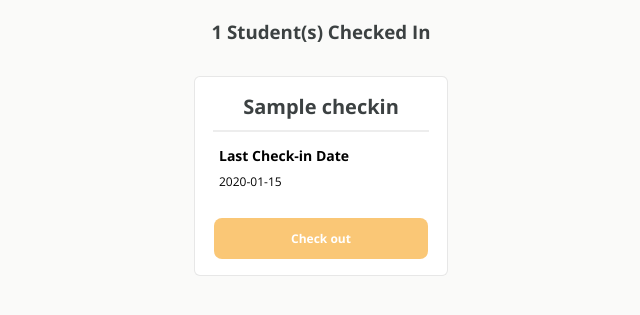
After one commit to nourjandali/bytes-bots, a Flask app: page /checkin in a window 1280 px wide. The commit adds this page. Shown: the top 315 px of the page, without its empty margins (319-959 px from the left). Run offline with Flask 2, Linux system fonts and the light colour scheme; a database or web service that is not in the repository returns one stand-in record (values such as "Sample title"); some libraries are stand-ins or nearby versions.

Commit message:
Show List of Checked Ins

```diff
--- a/app.py
+++ b/app.py
@@ -3,7 +3,6 @@ from flask import Flask
 from flask import render_template, request, jsonify
 import psycopg2
 import psycopg2.extras
-import os
 
 app = Flask(__name__)
 
@@ -22,24 +21,39 @@ def home():
 
 
 @app.route("/search", methods=["POST"])
-def test():
+def fetchDatabase():
     cur = conn.cursor(cursor_factory=psycopg2.extras.DictCursor)
     studentName = request.form['studentName']
-    cur.execute("SELECT studentname,currentclass,id,debriefsheetid, totalclasses FROM reportcards WHERE studentname ILIKE '%" + studentName +"%' ORDER BY studentname ASC")
+    cur.execute("SELECT studentname, currentclass, id, debriefsheetid, totalclasses FROM reportcards WHERE studentname ILIKE '%" + studentName +"%' ORDER BY studentname ASC")
     students = cur.fetchall();
     results = [];
     for student in students:
-        cur.execute("""SELECT debriefid,debriefdate,mentorname from debriefs
-        WHERE studentid = '%s' and debriefsheetid ='%s'
-        ORDER BY debriefdate DESC""" % (student[2],student[3])
+        cur.execute(
+                    """SELECT debriefid, debriefdate, mentorname
+                        FROM debriefs
+                        WHERE studentid = '%s'
+                        AND debriefsheetid ='%s'
+                        ORDER BY debriefdate DESC"""
+                        % (student[2],student[3])
                     )
         debriefs = cur.fetchall()
-        cur.execute("""Select totalclass, usage, importedclasses from packages
-                    where studentid = '%s' and debriefsheetid ='%s'""" % (student[2],student[3])
+        cur.execute(
+                    """SELECT totalclass, usage, importedclasses
+                        FROM packages
+                        WHERE studentid = '%s'
+                        AND debriefsheetid ='%s'"""
+                        % (student[2],student[3])
                     )
         packages = cur.fetchone()
         results.append({**dict(student), **dict(debriefs[0]), **dict(packages), 'noOfDebriefs': len(debriefs)  })
-    return render_template('response.html', data=results)
+    return render_template("response.html", data=results)
+
+@app.route("/checkin", methods=["GET", "POST"])
+def checkinList():
+    cur = conn.cursor(cursor_factory=psycopg2.extras.DictCursor)
+    cur.execute("SELECT studentname, CAST(checkintime AS varchar(10)) FROM checkin")
+    students = cur.fetchall();
+    return render_template("checkin.html", data=students)
 
 
 if __name__ == "__main__":
--- /dev/null
+++ b/static/checkin.css
@@ -0,0 +1,79 @@
+.dataFound {
+  text-align: center;
+  color: #3c4142;
+}
+
+.resultsContainer {
+  display: flex;
+  justify-content: center;
+  flex-wrap: wrap;
+  gap: 32px;
+  margin-top: 32px;
+}
+
+.card {
+  width: calc(25% - (32px * 2));
+  border: 1px solid rgba(22, 21, 19, 0.1);
+  background-color: #ffffff;
+  border-radius: 6px;
+}
+
+.cardContent {
+  text-align: center;
+}
+
+.cardTitle {
+  color: #3c4142;
+  font-size: 2 0px;
+  font-weight: 700;
+  margin-top: 16px;
+  margin-bottom: 0px;
+  padding-bottom: 0px;
+}
+
+.hRule {
+  margin: auto;
+  margin-top: 10px;
+  border: 0.5px solid #ededed;
+  max-width: 85%;
+}
+
+.detailsTitles {
+  display: flex;
+  justify-content: space-between;
+  margin: 0px 24px 0px 24px;
+  font-size: 14px;
+  font-weight: 700;
+}
+
+.detailsTitles > p {
+  margin-bottom: 8px;
+}
+
+.detailsParagraphs {
+  display: flex;
+  justify-content: space-between;
+  margin: 0px 24px 0px 24px;
+  font-size: 12px;
+  font-weight: 400;
+}
+.detailsParagraphs > p {
+  margin-top: 0px;
+}
+
+.checkoutBtn {
+  max-width: 85%;
+  display: flex;
+  justify-content: center;
+  font-size: 12px;
+  font-weight: bold;
+  color: white;
+  background-color: #fac776;
+  border-radius: 8px;
+  margin: 16px auto 16px auto;
+  cursor: pointer;
+}
+
+.checkoutBtn:hover {
+  background-color: #f8d59e;
+}
--- a/static/home.css
+++ b/static/home.css
@@ -24,7 +24,7 @@
   margin: auto;
 }
 
-.recordsFound {
+.dataFound {
   text-align: center;
   color: #3c4142;
 }
--- a/static/main.css
+++ b/static/main.css
@@ -1,2 +1,3 @@
 @import url("base.css");
 @import url("home.css");
+@import url("checkin.css");
--- /dev/null
+++ b/templates/checkin.html
@@ -0,0 +1,27 @@
+{% extends "base.html" %} {% block title %}{{ super() }}Check-in{% endblock %}
+{% block content %}
+<div class="dataFound">
+  <h3>{{data|length}} Student(s) Checked In</h3>
+</div>
+<div class="resultsContainer">
+  {% for student in data %}
+  <div class="card">
+    <div class="cardContent">
+      <h2 class="cardTitle">{{ student.studentname }}</h2>
+      <div class="hRule"></div>
+      <div class="detailsTitles">
+        <p>Last Check-in Date</p>
+      </div>
+      <div class="detailsParagraphs">
+        <p>{{student.checkintime}}</p>
+      </div>
+
+      <div class="checkoutBtn">
+        <p>Check out</p>
+      </div>
+    </div>
+  </div>
+  {% endfor %}
+</div>
+
+{% endblock %}
--- a/templates/response.html
+++ b/templates/response.html
@@ -1,4 +1,4 @@
-<div class="recordsFound">
+<div class="dataFound">
   <h3>{{data|length}} Records Found</h3>
 </div>
 <div class="resultsContainer">
```
